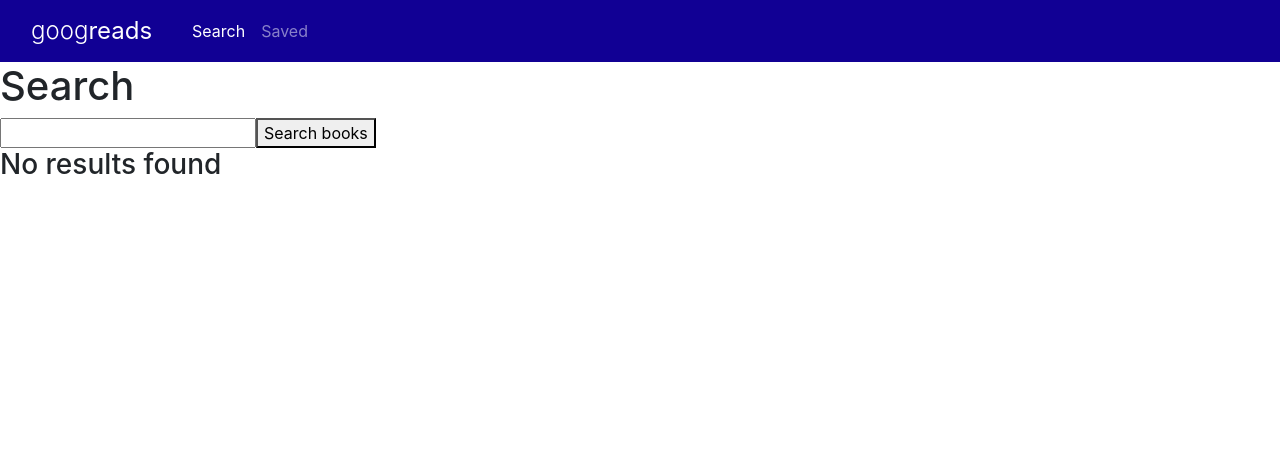
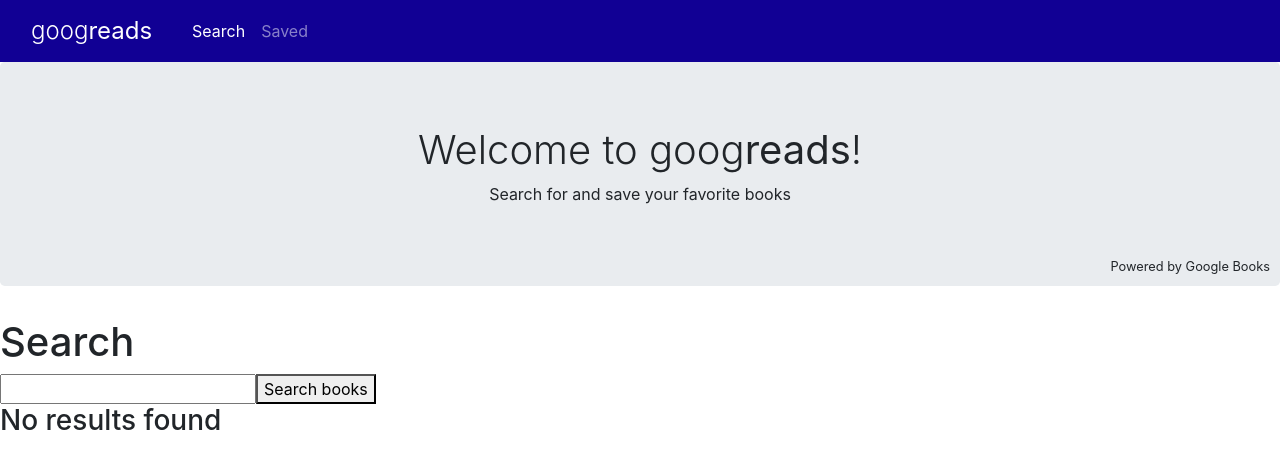
Before and after one commit to JoelDore/goog-reads, a React (Create React App) app in the folder client/: page / in a window 1280 px wide. Shown: the top 468 px of the page. Built offline with nearby package versions, Linux system fonts and the light colour scheme.

Commit message:
Create Jumbotron component

```diff
--- a/client/src/App.js
+++ b/client/src/App.js
@@ -1,6 +1,7 @@
 import React from 'react'
 import { BrowserRouter as Router, Route } from 'react-router-dom'
 import Nav from './components/Nav';
+import Jumbotron from './components/Jumbotron'
 import Saved from './pages/Saved'
 import Search from './pages/Search'
 
@@ -9,6 +10,7 @@
     <Router>
       <div className="App">
         <Nav />
+        <Jumbotron />
         <Route exact path={['/', '/search']} component={Search} />
         <Route exact path='/saved' component={Saved} />
       </div>
--- /dev/null
+++ b/client/src/components/Jumbotron/index.js
@@ -0,0 +1,12 @@
+import React from 'react'
+import { Jumbotron as BootJumbotron } from 'react-bootstrap'
+
+export default function Jumbotron() {
+    return (
+        <BootJumbotron className="text-center position-relative">
+            <h1 style={{ fontWeight: "300" }}>Welcome to goog<b>reads</b>!</h1>
+            <p>Search for and save your favorite books</p>
+            <small style={{ position: "absolute", bottom: 10, right: 10 }}>Powered by Google Books</small>
+        </BootJumbotron>
+    )
+}
```
